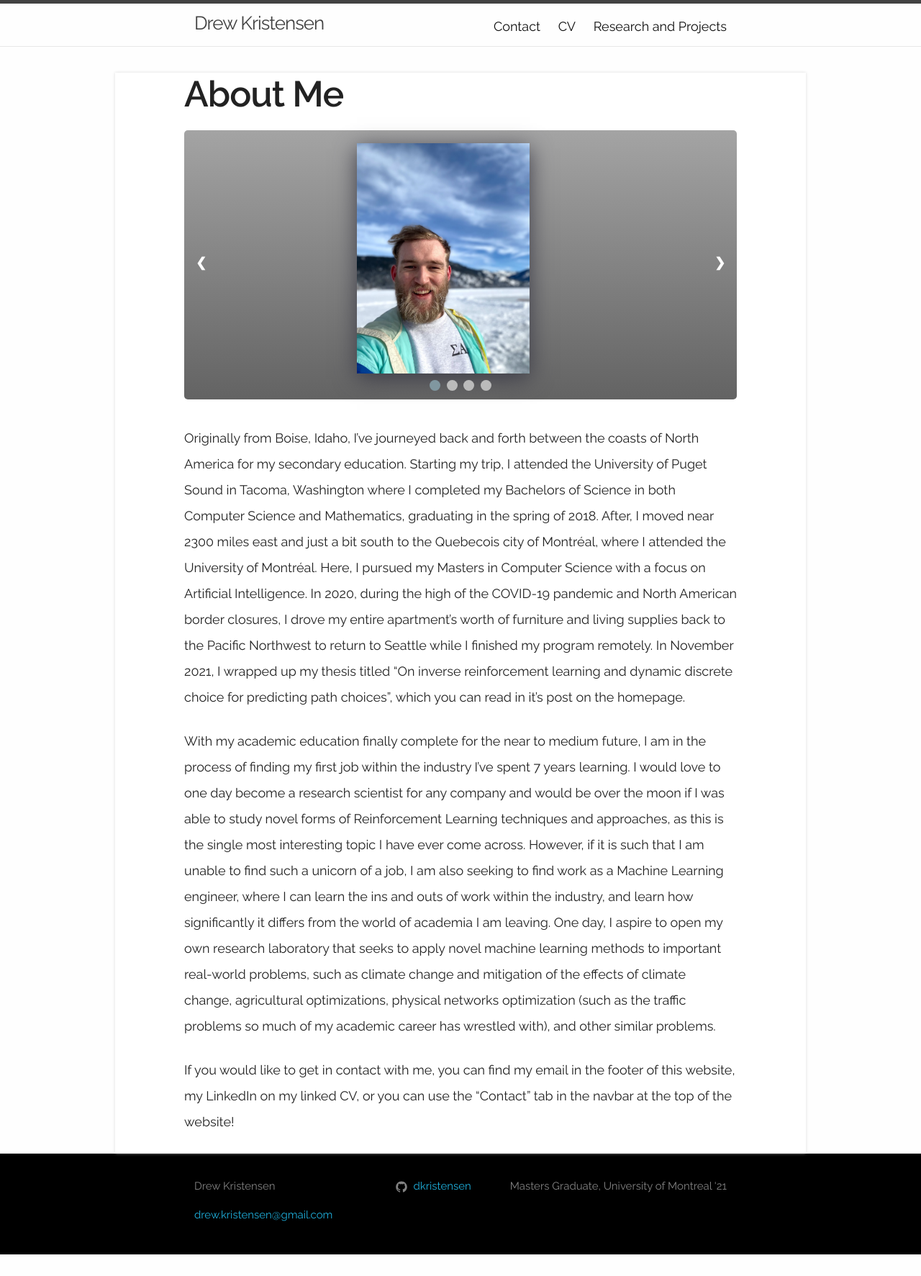
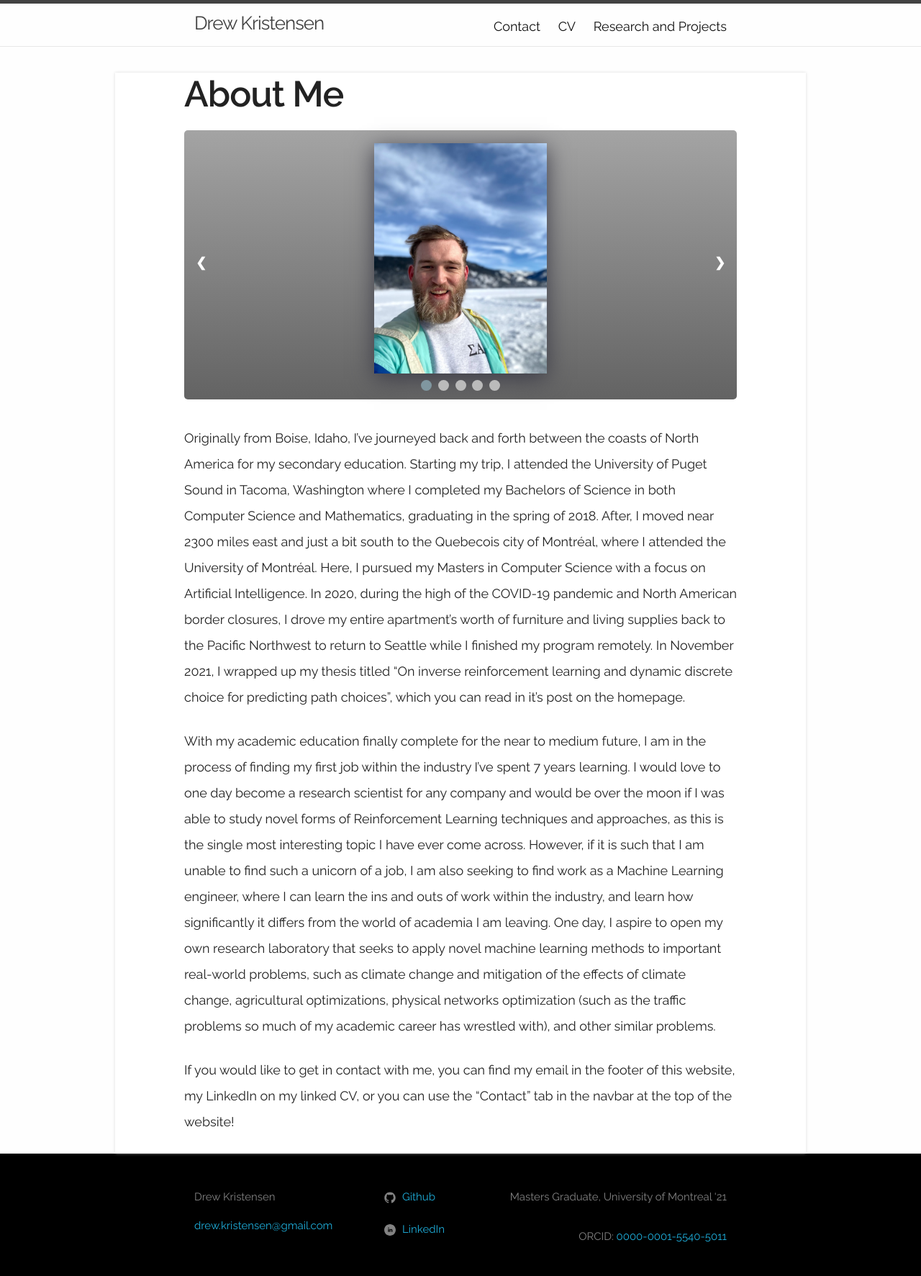
Before and after one commit to dkristensen/dkristensen.github.io, a Jekyll site: the page built from about.md, in a window 1280 px wide. Shown: the whole page at 72% size. Built offline with Jekyll 4.4.1, drawn with Linux system fonts in a browser that asks for light colours; before the commit the page ends 1743 px from its top, so only the background shows below that.

Commit message:
Fixed centering issue on About carousel. Added additional information into the footer.

```diff
--- a/_config.yml
+++ b/_config.yml
@@ -6,6 +6,8 @@ description: > # this means to ignore newlines until "baseurl:"
 baseurl: ""
 url: ""
 github_username:  dkristensen
+linkedin_username: drew-kristensen
+orcid: 0000-0001-5540-5011
 
 sass:
  style: compressed
--- a/_includes/footer.html
+++ b/_includes/footer.html
@@ -20,17 +20,23 @@
         </ul>
       </div>
 
-      <div class="footer-col footer-col-2" align="center">
+      <div class="footer-col footer-col-2" align="left">
         <ul class="social-media-list">
           {% if site.github_username %}
           <li>
-            {% include icon-github.html username=site.github_username %}
+            {% include icon-github.html username="Github" %}
           </li>
           {% endif %}
 
           {% if site.twitter_username %}
           <li>
-            {% include icon-twitter.html username=site.twitter_username %}
+            {% include icon-twitter.html username="Twitter" %}
+          </li>
+          {% endif %}
+
+          {% if site.linkedin_username %}
+          <li>
+            {% include icon-linkedin.html username="LinkedIn" %}
           </li>
           {% endif %}
         </ul>
@@ -38,6 +44,7 @@
 
       <div class="footer-col footer-col-3" align="right">
         <p>{{ site.description | escape }}</p>
+        <p> ORCID: <a href="https://orcid.org/0000-0001-5540-5011">{{site.orcid}}</a></p>
       </div>
     </div>
 
--- /dev/null
+++ b/_includes/icon-linkedin.html
@@ -0,0 +1 @@
+<a href="https://www.linkedin.com/{{ include.username }}"><span class="icon icon--github">{% include icon-linkedin.svg %}</span><span class="username">{{ include.username }}</span></a>
--- a/_sass/custom.scss
+++ b/_sass/custom.scss
@@ -68,13 +68,13 @@
 }
 
 .gallery_container{
-    // margin-left:auto;
-    // margin-right: auto;
+    margin-left:auto;
+    margin-right: auto;
     // margin-bottom: 1em;
     width: 720px;
     height: 320px;
-    background-position: center center;
-    background-size: cover;
+    // background-position: center center;
+    // background-size: cover;
     @include media-query($on-palm) {
        height: 200px;
     }
@@ -84,7 +84,7 @@
 .gallery_slide{
     display:none;
     margin-left: auto;
-    margin-right:auto;
+    margin-right: auto;
 }
 
 .gallery_slide img{
--- a/_sass/minima/_layout.scss
+++ b/_sass/minima/_layout.scss
@@ -60,7 +60,7 @@
       float: right;
       width: 36px;
       height: 36px;
-      z-index: 2;
+      z-index: 50;
       cursor: pointer;
     }
 
@@ -107,7 +107,7 @@
  */
 .site-footer {
   border-top: 1px solid $grey-color-light;
-  padding: $spacing-unit 0;
+  padding: 1.5*$spacing-unit 0;
 }
 
 .footer-heading {
--- a/_sass/style.scss
+++ b/_sass/style.scss
@@ -349,7 +349,7 @@ footer {
     @include media-query($on-palm) {
         width: 100%;
         height: 60px;
-        text-align:center;
+        text-align:left;
     }
 }
 .footer-col-2 {
@@ -363,6 +363,6 @@ footer {
     @include media-query($on-palm) {
         width: 100%;
         height: 30px;
-        text-align:center;
+        text-align:right;
     }
 }
```
Also changed, not shown: _includes/icon-linkedin.svg (added), img/about/5_MontrealSkating2.JPG (added), 4 other files. Lines whose indentation alone changed are shown as unchanged.
